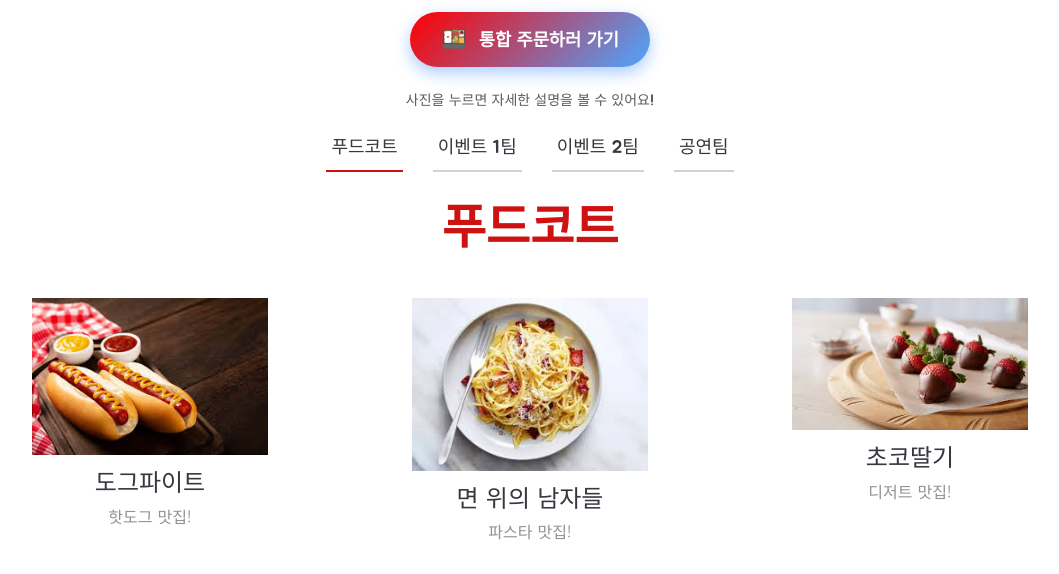
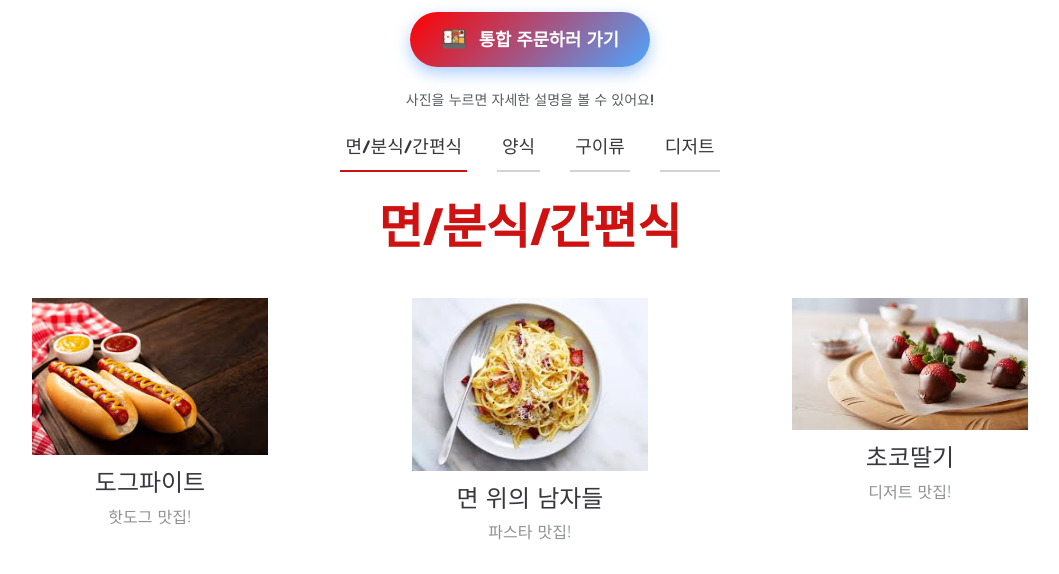
Before and after one commit to leeejunseo/rokafa, a plain HTML site: page index.html in a window 1280 px wide. Shown: the part 1620-2194 px from the top of the page, without its empty margins (110-1169 px from the left). Drawn offline with Linux system fonts and the light colour scheme.

Commit message:
푸드코트 분류

```diff
--- a/assets/css/main.css
+++ b/assets/css/main.css
@@ -1094,6 +1094,8 @@ section,
 /*--------------------------------------------------------------
 # Menu Section
 --------------------------------------------------------------*/
+
+
 .menu .nav-tabs {
   border: 0;
 }
@@ -1191,6 +1193,8 @@ section,
   font-weight: 700;
   color: var(--accent-color);
 }
+
+
 
 /*--------------------------------------------------------------
 # Testimonials Section
--- a/index.html
+++ b/index.html
@@ -174,25 +174,25 @@
 
           <li class="nav-item">
             <a class="nav-link active show" data-bs-toggle="tab" data-bs-target="#menu-starters">
-              <h4>푸드코트</h4>
+              <h4>면/분식/간편식</h4>
             </a>
           </li><!-- End tab nav item -->
 
           <li class="nav-item">
             <a class="nav-link" data-bs-toggle="tab" data-bs-target="#menu-breakfast">
-              <h4>이벤트 1팀</h4>
+              <h4>양식</h4>
             </a><!-- End tab nav item -->
 
           </li>
           <li class="nav-item">
             <a class="nav-link" data-bs-toggle="tab" data-bs-target="#menu-lunch">
-              <h4>이벤트 2팀</h4>
+              <h4>구이류</h4>
             </a>
           </li><!-- End tab nav item -->
 
           <li class="nav-item">
             <a class="nav-link" data-bs-toggle="tab" data-bs-target="#menu-dinner">
-              <h4>공연팀</h4>
+              <h4>디저트</h4>
             </a>
           </li><!-- End tab nav item -->
 
@@ -203,7 +203,7 @@
           <div class="tab-pane fade active show" id="menu-starters">
 
             <div class="tab-header text-center">
-              <h3>푸드코트</h3>
+              <h3>면/분식/간편식</h3>
             </div>
 
 
@@ -307,7 +307,7 @@
           <div class="tab-pane fade" id="menu-breakfast">
 
             <div class="tab-header text-center">
-              <h3>이벤트 1팀</h3>
+              <h3>양식</h3>
             </div>
 
             <div class="row">
@@ -345,7 +345,7 @@
           <div class="tab-pane fade" id="menu-lunch">
 
             <div class="tab-header text-center">
-              <h3>이벤트 2팀</h3>
+              <h3>구이류</h3>
             </div>
 
             <div class="row gy-5">
@@ -385,7 +385,7 @@
           <div class="tab-pane fade" id="menu-dinner">
 
             <div class="tab-header text-center">
-              <h3>공연팀</h3>
+              <h3>디저트</h3>
             </div>
 
             <div class="row gy-5">
```
